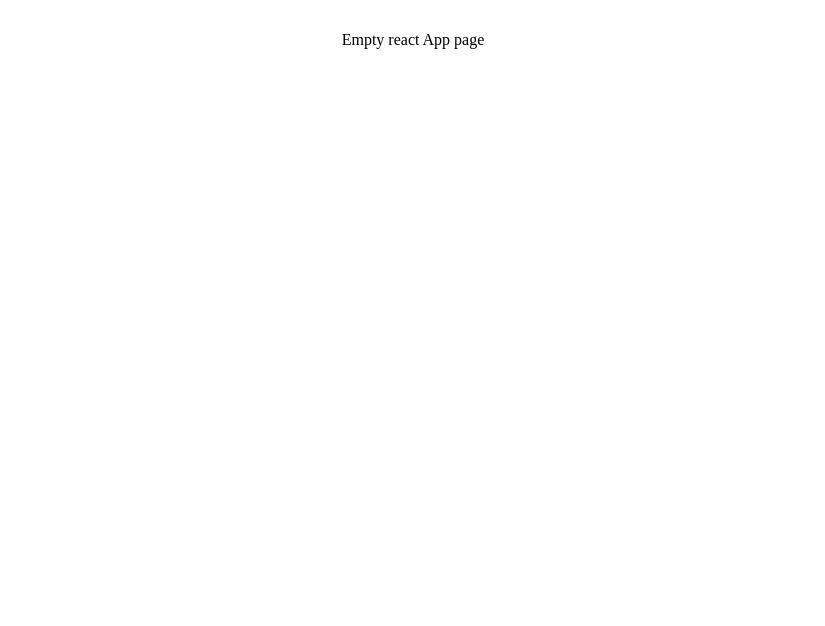
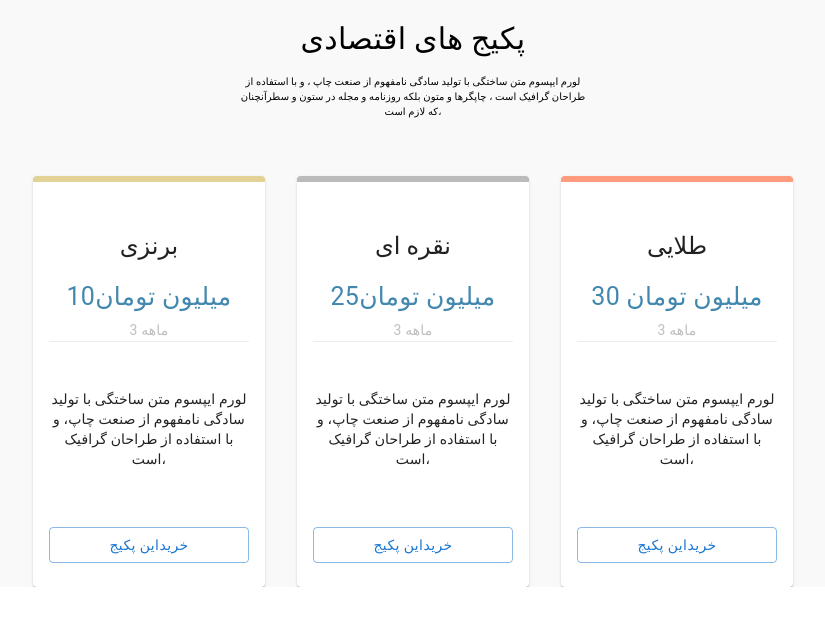
Before and after one commit to Dekateam/react-agency, a React (Vite) app: page / in a window 1280 px wide. Shown: the top 626 px of the page, without its empty margins (227-1052 px from the left). Built offline with nearby package versions, Linux system fonts and the light colour scheme.

Commit message:
section4
Section 4 of the site was completed

```diff
--- a/src/App.jsx
+++ b/src/App.jsx
@@ -1,12 +1,12 @@
 
-import './App.css'
+import Section from './components/section4/section'
 
 function App() {
 
 
   return (
     <>
-      <p>Empty react App page</p>
+    <Section/>
     </>
   )
 }
--- /dev/null
+++ b/src/components/section4/section.jsx
@@ -0,0 +1,124 @@
+import * as React from "react";
+import { Grid, Card, CardContent, Typography } from '@mui/material';
+import { Box, Button } from "@mui/material";
+import Stack from '@mui/material/Stack';
+
+const cards = [
+{ color: "#E3D295", text: "برنزی" ,price:"10میلیون تومان" },
+{ color: "#BBBBBB",title:"پرفروش", text: "نقره ای",price:"25میلیون تومان"},
+{ color: "#FF9C7D",  text: " طلایی" ,price:"30 میلیون تومان "}
+];
+
+
+export default function Section() {
+  return (
+
+    <Grid
+      container
+      sx={{
+        display: "flex",
+        flexDirection: "column",
+        justifyContent: "center",
+        color: "black",
+        backgroundColor:"#F9F9F9",
+        overflow:"hidden"
+      }}
+    >
+
+      {/* TextTop */}
+
+      <Typography
+        sx={{ display: "flex", justifyContent: "center", marginTop: "1rem" ,fontSize:"30px"}}
+      >
+        پکیج های اقتصادی
+      </Typography>
+      <Typography
+        variant="body1"
+        sx={{ display: "flex", justifyContent: "center", textAlign: "center", fontSize: "10px", marginTop: "0.20rem" }}
+      >
+        <Box
+      sx={{
+        width:"350px",
+        height:"64px",
+        display: "flex",
+        justifyContent: "center",
+        alignItems: "center"
+       }}
+      >
+          لورم ایپسوم متن ساختگی با تولید سادگی نامفهوم از صنعت چاپ
+          ، و با استفاده از طراحان گرافیک است
+          ، چاپگرها و متون بلکه روزنامه و مجله در ستون و سطرآنچنان که لازم است،     </Box>
+       </Typography>
+
+
+      {/* cards */}
+
+      <Grid container spacing={4} justifyContent="center" marginTop="1rem"
+              sx={{ display: "flex", justifyContent: "center", textAlign: "center",variant:"contained"}}
+              >
+        {cards.map((card) => (
+          <Grid item key={card}>
+            <Card
+            sx={{
+              Width:"100px" ,
+              Height:"420px" ,
+              variant: "contained",
+              borderTop: `6px solid ${card.color}`,
+              Radius: "10px 10px 10px 10px", // Rounded top corners
+              transition: "transform 0.3s, box-shadow 0.3s",
+              "&:hover": {
+                boxShadow: "0 0 30px rgba(0, 0, 0, 0.1)"
+              }
+               }}>
+             <CardContent sx={{ display: "flex", flexDirection: "column", justifyContent: "space-between", height: "100%" }}>
+                {/* <Typography sx={{ fontSize: 14, marginTop: "1rem" }} color="text.secondary" >
+                  {card.title}
+                </Typography> */}
+                <Typography variant="h5" component="div" sx={{ marginTop: "2rem" }}>
+                  {card.text}
+                </Typography>
+                <Typography sx={{ mb: 1.5, fontSize: 25, marginTop: "1rem" }} color="#4187AE">
+                  {card.price}
+                </Typography>
+                <Typography sx={{ fontSize: 14, marginTop: "-0.5rem", borderBottom: "1px solid rgba(236, 236, 236, 1)" }} color="#BDBEBD" gutterBottom>
+                  3 ماهه
+                </Typography>
+                <Typography variant="body2" >
+                <Box
+              sx={{
+               width: "200px",
+               height: "100px",
+               display: "flex",
+               justifyContent: "center",
+               alignItems: "center",
+               marginTop:"2rem"
+               }}
+              >
+                لورم ایپسوم متن ساختگی با تولید
+                سادگی نامفهوم از صنعت چاپ، و با استفاده از طراحان گرافیک است،
+                  </Box>
+                </Typography>
+                <Button
+                 variant="outlined"
+                 sx={{
+                  minWidth:"120px",
+                  marginTop:"3rem",
+                  display: "flex",
+                  alignItems: "center",
+                  justifyContent: "center",
+                  transition: "transform 0.3s, background-color 0.3s",
+                 "&:hover": {
+                  transform: "scale(1.1)",
+                  backgroundColor: "#0077CC",
+                  color: "#fff",
+                  }
+                  }}>
+                    خریداین پکیج  </Button>
+                 </CardContent>
+            </Card>
+          </Grid>
+        ))}
+      </Grid>
+    </Grid>
+  );
+}
```
Also changed, not shown: package.json (+9 -2 lines), 1 other file (tests, documents, lock files or other folders).
